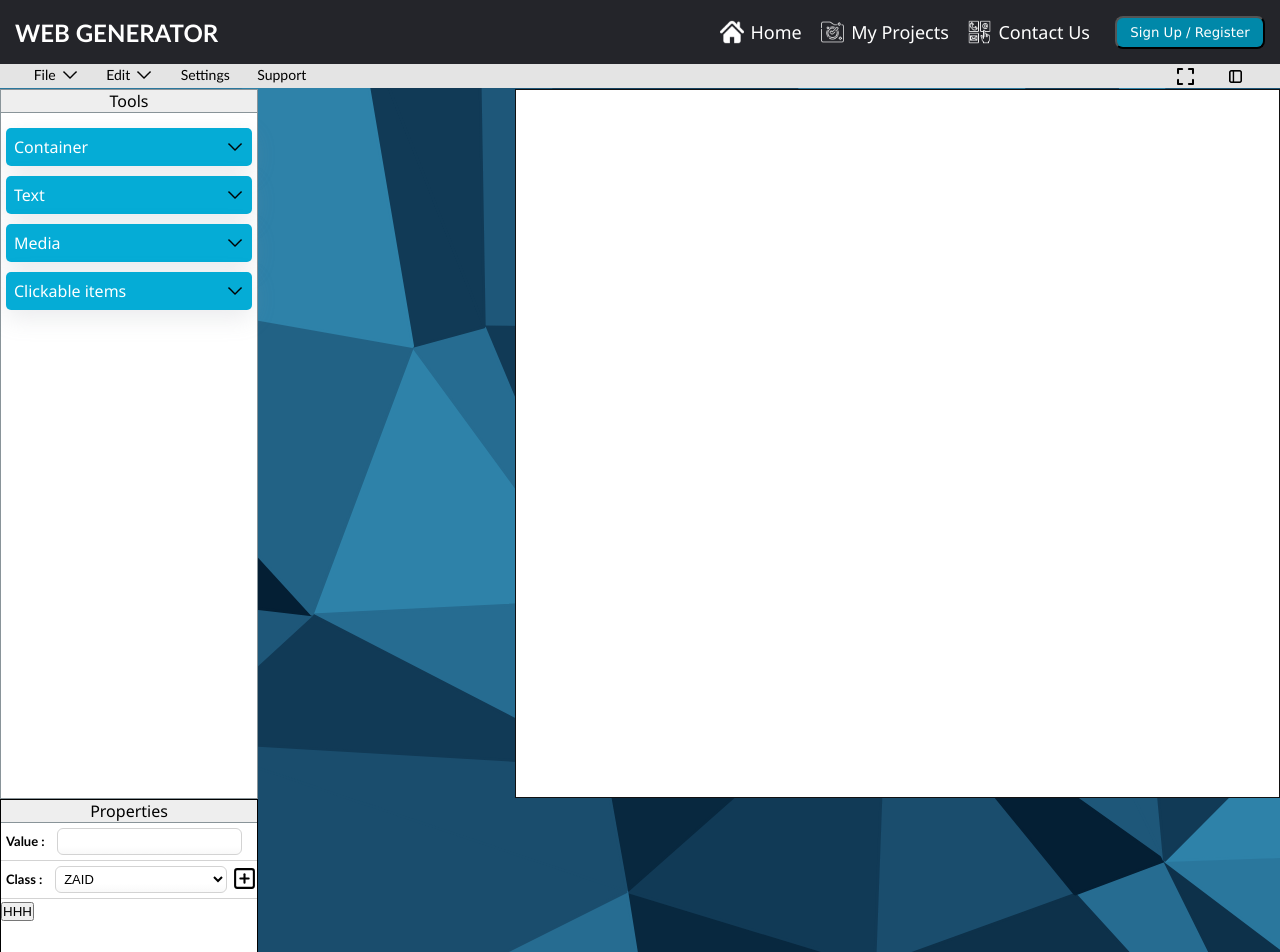
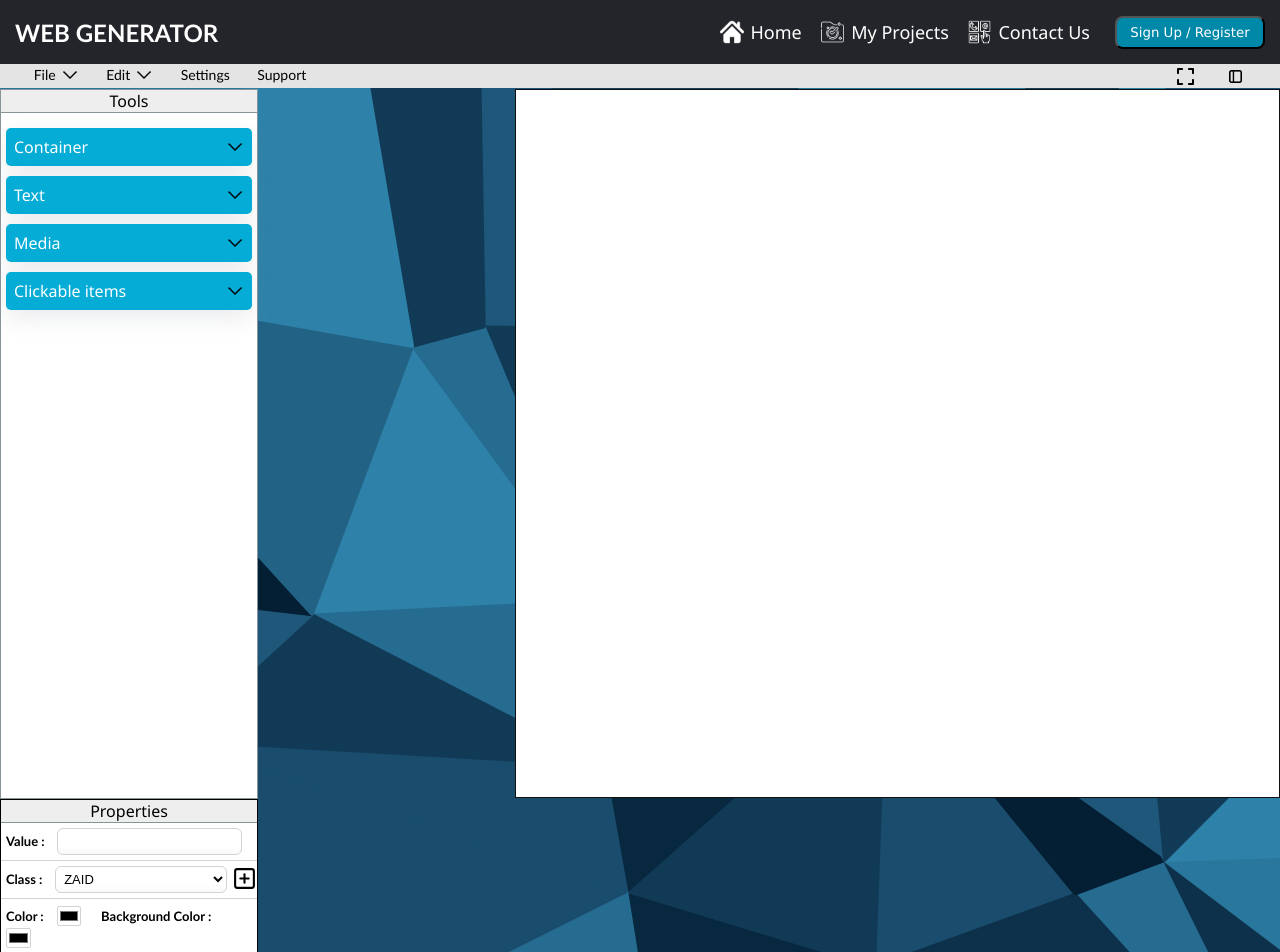
Before and after one commit to Zaid-MAHSOUNE/WEB-GENERATOR, a React (Create React App) app in the folder app/: page / in a window 1280 px wide. Shown: the top 952 px of the page. Built offline with nearby package versions, Linux system fonts and the light colour scheme.

Commit message:
SOME CSS PROPS ADDED

```diff
--- a/app/src/assets/css/prop.module.css
+++ b/app/src/assets/css/prop.module.css
@@ -44,6 +44,17 @@
     background-image: linear-gradient(to top, #f9f9f9, #fff 33%);
 }
 
+.input_color{
+    width: 10%;
+    height: 20px;
+    border: 1px solid #d3d3d3;
+    border-radius: 2px;
+    cursor: pointer;
+    background-color: #fff;
+    margin-right: 20px;
+}
+
+
 .input_class{
     width: 90%;
     border: 1px solid #d3d3d3;
--- a/app/src/components/props/TxtForm.jsx
+++ b/app/src/components/props/TxtForm.jsx
@@ -16,7 +16,7 @@ export const TxtForm = () => {
 
     const schema = yup.object().shape({
         value: yup.string().required(),
-        indefined_class: yup.string().notOneOf(json.map((element)=>element.class)).required().matches(/^[a-zA-Z][a-zA-Z0-9_-]*/gi),
+        indefined_class: yup.string().notOneOf(json.map((element)=>element.class)).required().matches(/^[a-z][A-Za-z0-9_-]*$/i),
         defined_class: yup.string().oneOf(json.map((element)=>element.class)).required(),
     });
 
@@ -61,6 +61,12 @@ export const TxtForm = () => {
             </div>
             )
         }
+        <div className={styles.container_sm}>
+            <label className={styles.title_sm}>Color :</label>
+            <input className={styles.input_color} type="color" {...register("color")}/>
+            <label className={styles.title_sm}>Background Color :</label>
+            <input className={styles.input_color} type="color" {...register("background-color")}/>
+        </div>
         <button type="submit">HHH</button>
         </form>
     );
```
